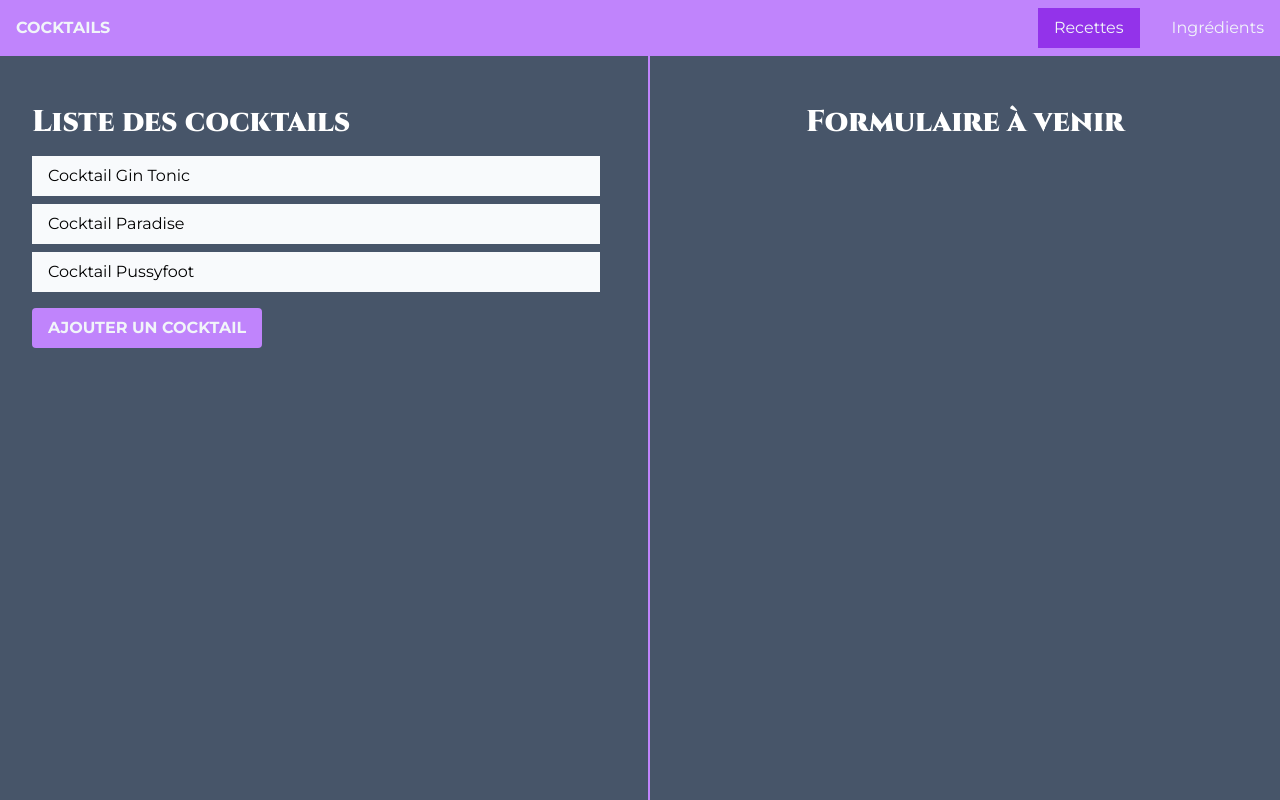
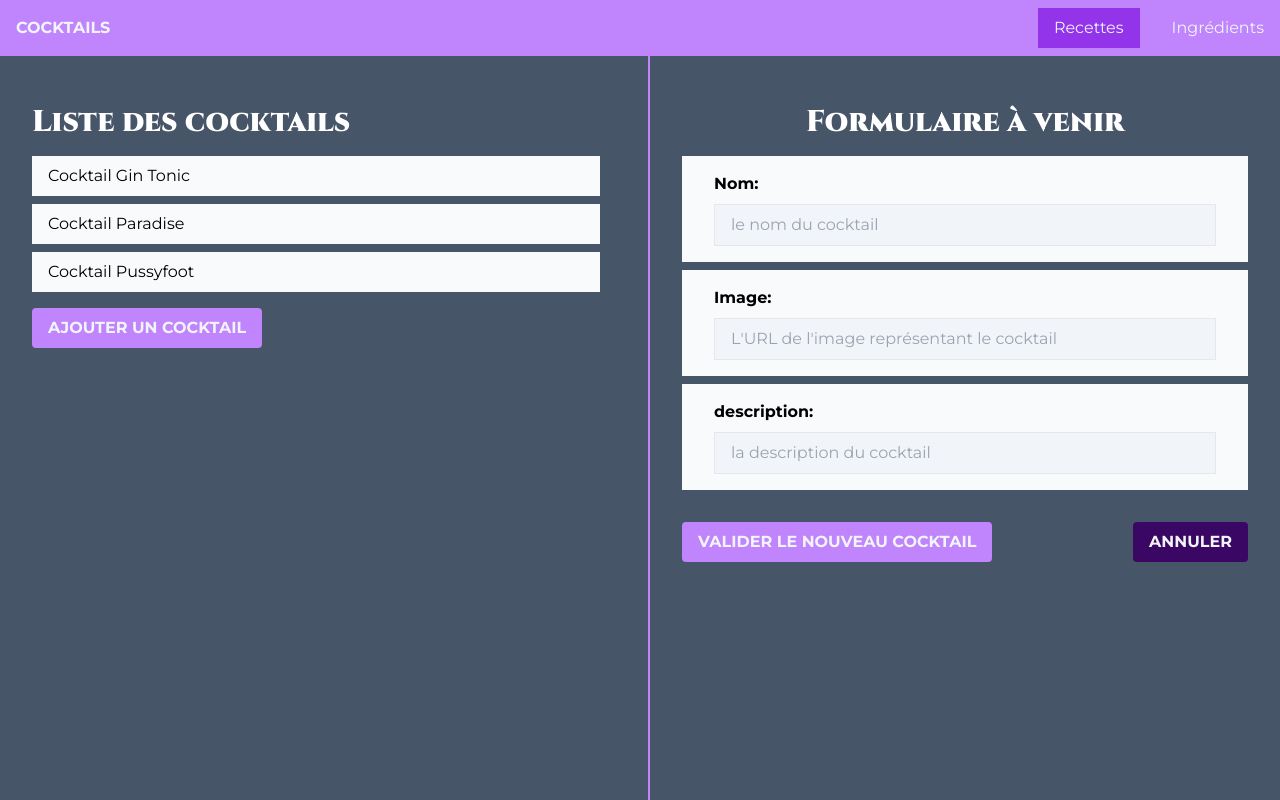
Before and after one commit to zyrass/cocktails, an Angular app: page /cocktails/new in a window 1280 px wide. Built offline with nearby package versions, Linux system fonts and the light colour scheme.

Commit message:
Ajout du formulaire (mise en forme) pour la partie ajouter un cocktail

```diff
--- a/src/app/app.module.ts
+++ b/src/app/app.module.ts
@@ -15,6 +15,7 @@ import { CocktailEditComponent } from './cocktail-container/cocktail-edit/cockta
 import { PanierContainerComponent } from './panier-container/panier-container.component';
 import { IngredientListComponent } from './panier-container/ingredient-list/ingredient-list.component';
 import { CocktailFormComponent } from './cocktail-container/cocktail-form/cocktail-form.component';
+import { ReactiveFormsModule } from '@angular/forms';
 
 @NgModule({
   declarations: [
@@ -29,7 +30,7 @@ import { CocktailFormComponent } from './cocktail-container/cocktail-form/cockta
     IngredientListComponent,
     CocktailFormComponent,
   ],
-  imports: [BrowserModule, AppRoutingModule],
+  imports: [BrowserModule, AppRoutingModule, ReactiveFormsModule],
   providers: [provideClientHydration()],
   bootstrap: [AppComponent],
 })
--- a/src/app/cocktail-container/cocktail-form/cocktail-form.component.html
+++ b/src/app/cocktail-container/cocktail-form/cocktail-form.component.html
@@ -1 +1,51 @@
 <h3 class="text-3xl text-white text-center">Formulaire à venir</h3>
+
+<form [formGroup]="cocktailForm" (ngSubmit)="submitForm()" class="my-4">
+  <div class="bg-slate-50 py-4 px-8 mb-2 flex flex-col">
+    <label for="name" class="mb-2 font-bold">Nom: </label>
+    <input
+      type="text"
+      placeholder="le nom du cocktail"
+      class="py-2 px-4 bg-slate-100 border"
+      id="name"
+      formControlName="name"
+    />
+  </div>
+
+  <div class="bg-slate-50 py-4 px-8 mb-2 flex flex-col">
+    <label for="urlImage" class="mb-2 font-bold">Image: </label>
+    <input
+      type="text"
+      placeholder="L'URL de l'image représentant le cocktail"
+      class="py-2 px-4 bg-slate-100 border"
+      id="urlImage"
+      formControlName="img"
+    />
+  </div>
+
+  <div class="bg-slate-50 py-4 px-8 mb-2 flex flex-col">
+    <label for="description" class="mb-2 font-bold">description: </label>
+    <input
+      type="text"
+      placeholder="la description du cocktail"
+      class="py-2 px-4 bg-slate-100 border"
+      id="description"
+      formControlName="description"
+    />
+  </div>
+
+  <div class="flex justify-between mt-8">
+    <button
+      class="btn py-2 px-4 uppercase font-bold rounded bg-purple-400 text-slate-100 hover:bg-purple-600 cursor-pointer"
+    >
+      Valider le nouveau cocktail
+    </button>
+
+    <button
+      class="btn py-2 px-4 uppercase font-bold rounded bg-purple-950 text-slate-100 hover:bg-purple-600 cursor-pointer"
+      routerLink=".."
+    >
+      Annuler
+    </button>
+  </div>
+</form>
--- a/src/app/cocktail-container/cocktail-form/cocktail-form.component.ts
+++ b/src/app/cocktail-container/cocktail-form/cocktail-form.component.ts
@@ -1,7 +1,20 @@
 import { Component } from '@angular/core';
+import { FormBuilder, FormGroup, Validators } from '@angular/forms';
 
 @Component({
   selector: 'app-cocktail-form',
   templateUrl: './cocktail-form.component.html',
 })
-export class CocktailFormComponent {}
+export class CocktailFormComponent {
+  public cocktailForm: FormGroup = this.formBuilder.group({
+    name: ['', Validators.required],
+    img: ['', Validators.required],
+    description: ['', Validators.required],
+  });
+
+  constructor(private formBuilder: FormBuilder) {}
+
+  public submitForm(): void {
+    console.log(this.cocktailForm);
+  }
+}
```
